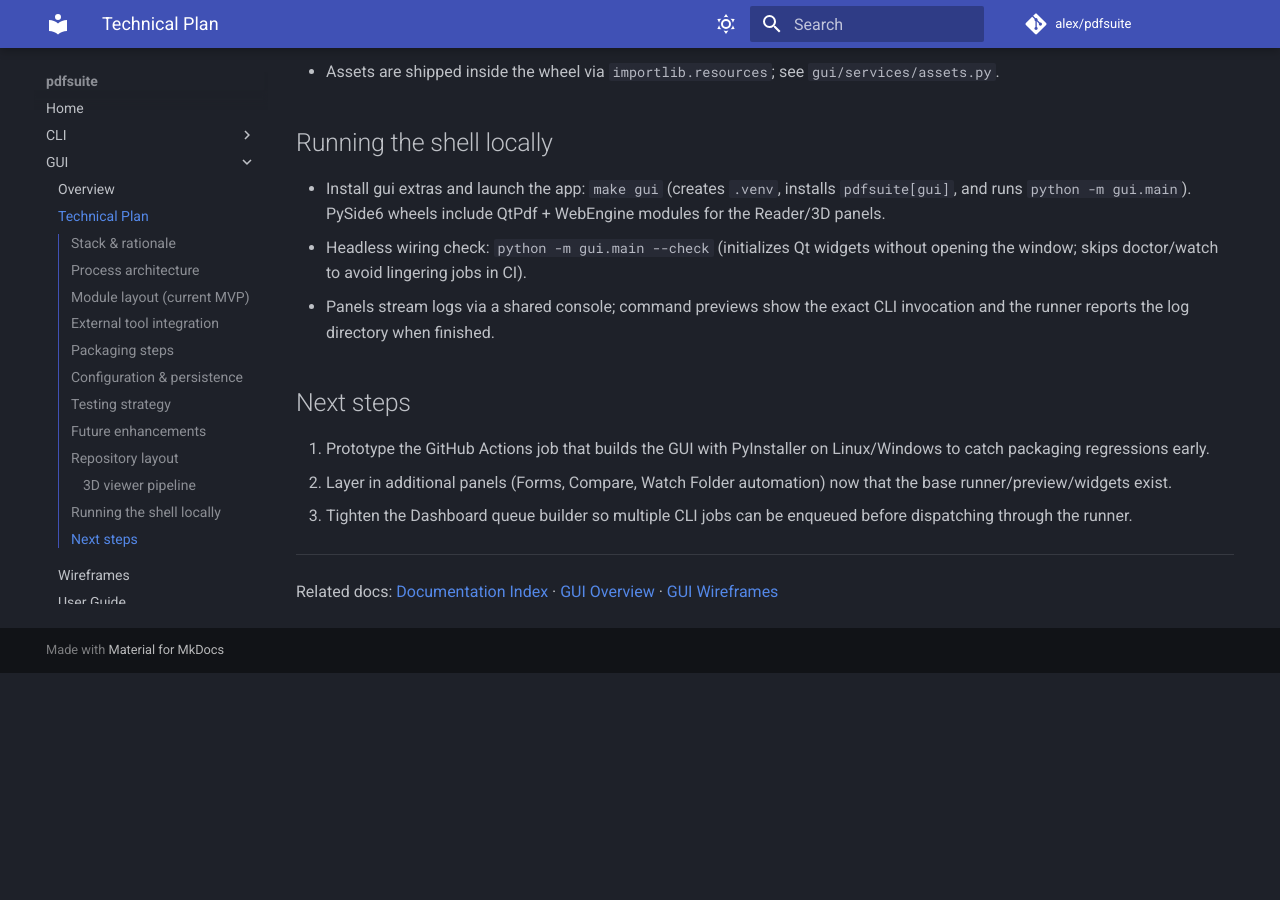
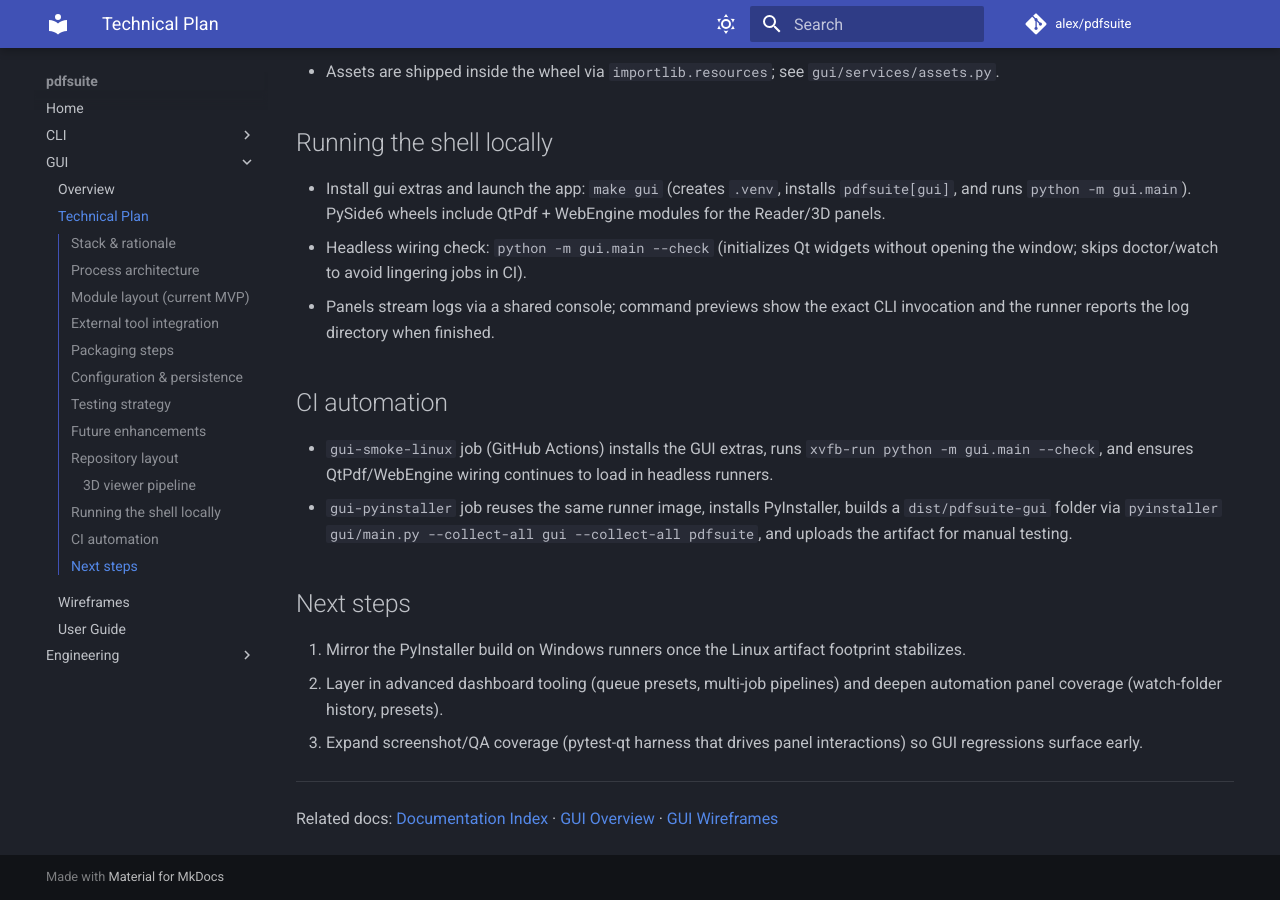
Before and after one commit to Balooog/pdfsuite, an MkDocs documentation site: the page built from docs/GUI_TECH.md, in a window 1280 px wide and 900 px high, scrolled down 3259 px. Built offline with MkDocs 1.6.1 and Material for MkDocs 9.7.7, drawn with Linux system fonts in a browser that asks for light colours; comment, search, counter and statistics services are not loaded; before the commit the page ends 3932 px from its top, so only the background shows below that.

Commit message:
ci: add GUI smoke + PyInstaller jobs

```diff
--- a/docs/GUI_TECH.md
+++ b/docs/GUI_TECH.md
@@ -113,11 +113,16 @@ The runner always shells out through `python -m pdfsuite …` so the GUI mirrors
 - Headless wiring check: `python -m gui.main --check` (initializes Qt widgets without opening the window; skips doctor/watch to avoid lingering jobs in CI).
 - Panels stream logs via a shared console; command previews show the exact CLI invocation and the runner reports the log directory when finished.
 
+## CI automation
+
+- `gui-smoke-linux` job (GitHub Actions) installs the GUI extras, runs `xvfb-run python -m gui.main --check`, and ensures QtPdf/WebEngine wiring continues to load in headless runners.
+- `gui-pyinstaller` job reuses the same runner image, installs PyInstaller, builds a `dist/pdfsuite-gui` folder via `pyinstaller gui/main.py --collect-all gui --collect-all pdfsuite`, and uploads the artifact for manual testing.
+
 ## Next steps
 
-1. Prototype the GitHub Actions job that builds the GUI with PyInstaller on Linux/Windows to catch packaging regressions early.
-1. Layer in additional panels (Forms, Compare, Watch Folder automation) now that the base runner/preview/widgets exist.
-1. Tighten the Dashboard queue builder so multiple CLI jobs can be enqueued before dispatching through the runner.
+1. Mirror the PyInstaller build on Windows runners once the Linux artifact footprint stabilizes.
+1. Layer in advanced dashboard tooling (queue presets, multi-job pipelines) and deepen automation panel coverage (watch-folder history, presets).
+1. Expand screenshot/QA coverage (pytest-qt harness that drives panel interactions) so GUI regressions surface early.
 
 ______________________________________________________________________
 
```
Also changed, not shown: 1 other file.
